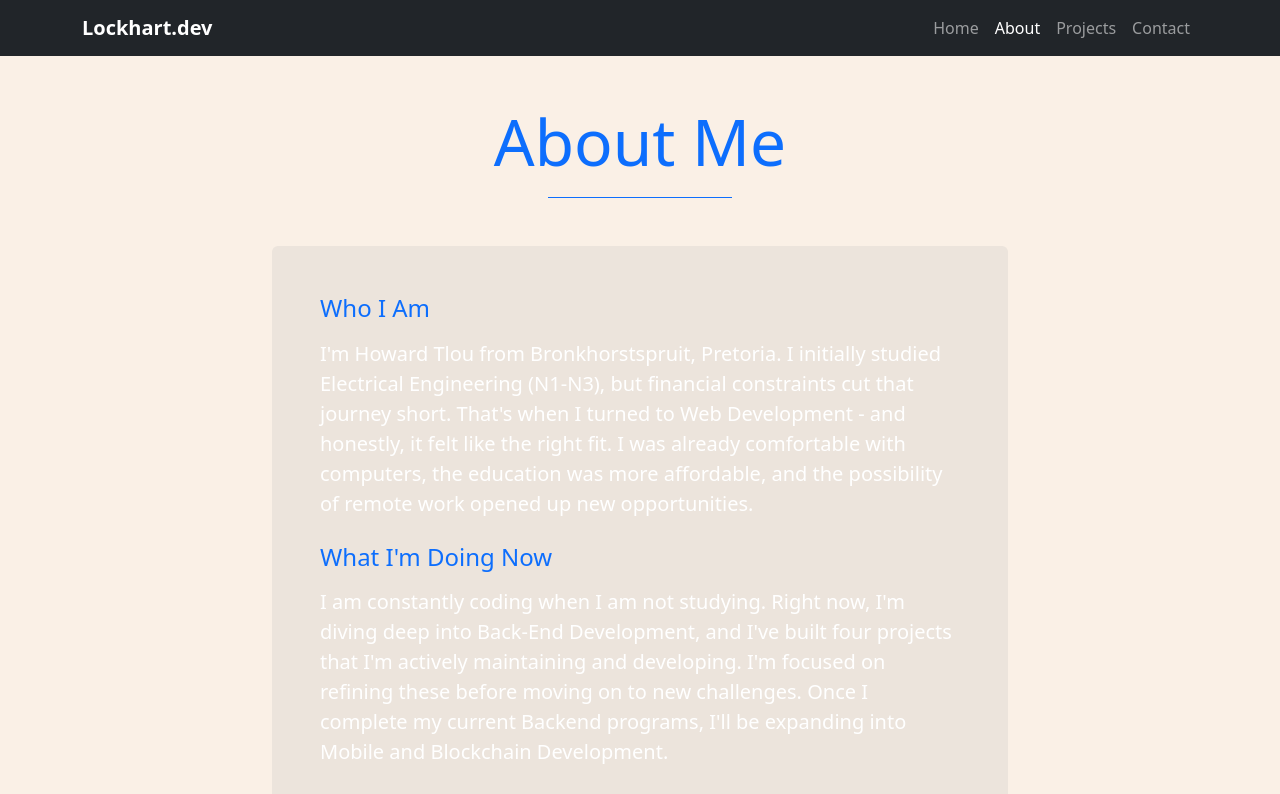
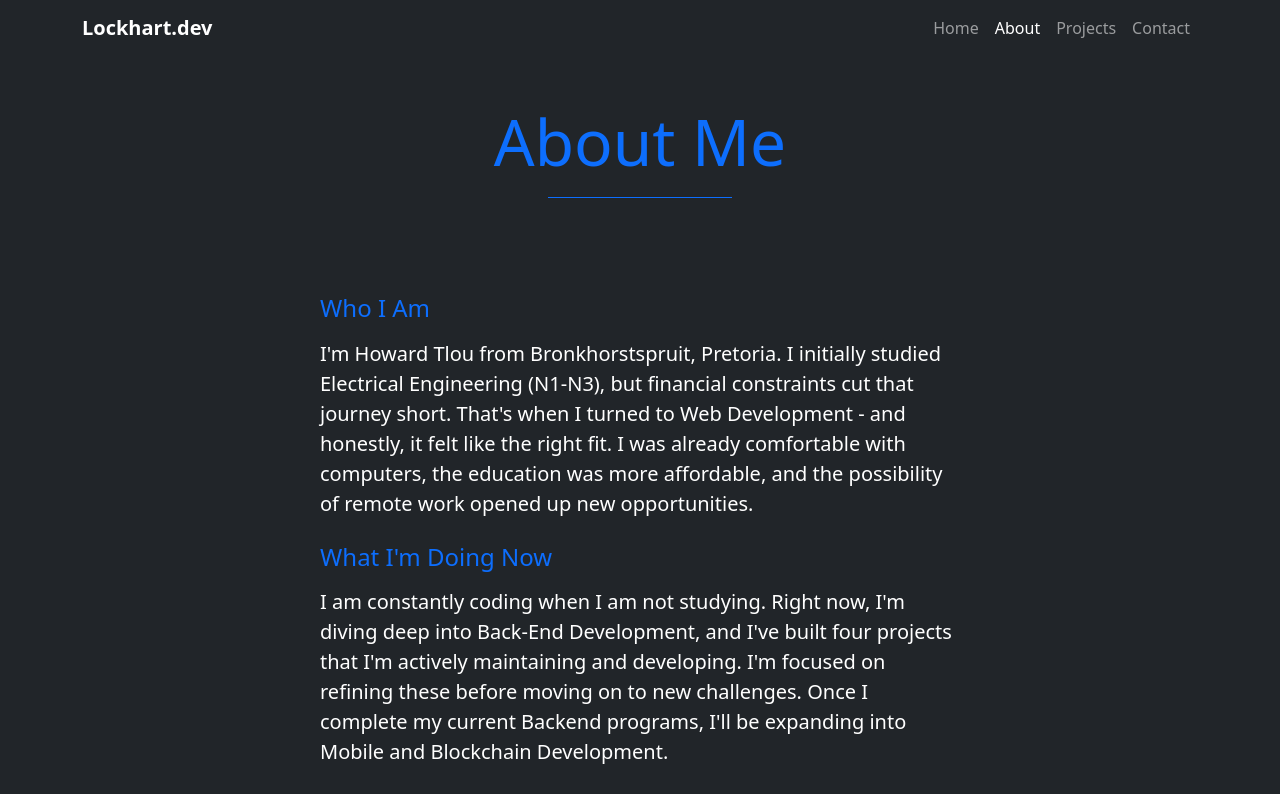
Before and after one commit to lockhart3xgenz-svg/Personal-Portfolio-Projects-Website, a React (Create React App) app: page /About in a window 1280 px wide. Shown: the top 794 px of the page. Built offline with nearby package versions, Linux system fonts and the light colour scheme.

Commit message:
Modified the About page for color-consistency

```diff
--- a/src/Pages/About.jsx
+++ b/src/Pages/About.jsx
@@ -1,7 +1,7 @@
 function About() {
     return (
-        <div className="min-vh-100 text-white py-5"
-        style = {{background: 'linen'}}
+        <div className="min-vh-100 bg-dark text-white py-5"
+        style = {{background: 'dark'}}
         >
             <div className="container">
                 <div className="row justify-content-center">
@@ -11,7 +11,7 @@ function About() {
                             <div className="border-bottom border-primary w-25 mx-auto mb-4"></div>
                         </div>
 
-                        <div className="bg-secondary bg-opacity-10 rounded p-4 p-md-5">
+                        <div className="bg-linen bg-opacity-10 rounded p-4 p-md-5">
                             <div className="mb-4">
                                 <h2 className="h4 text-primary mb-3">Who I Am</h2>
                                 <p className="lead">
```
